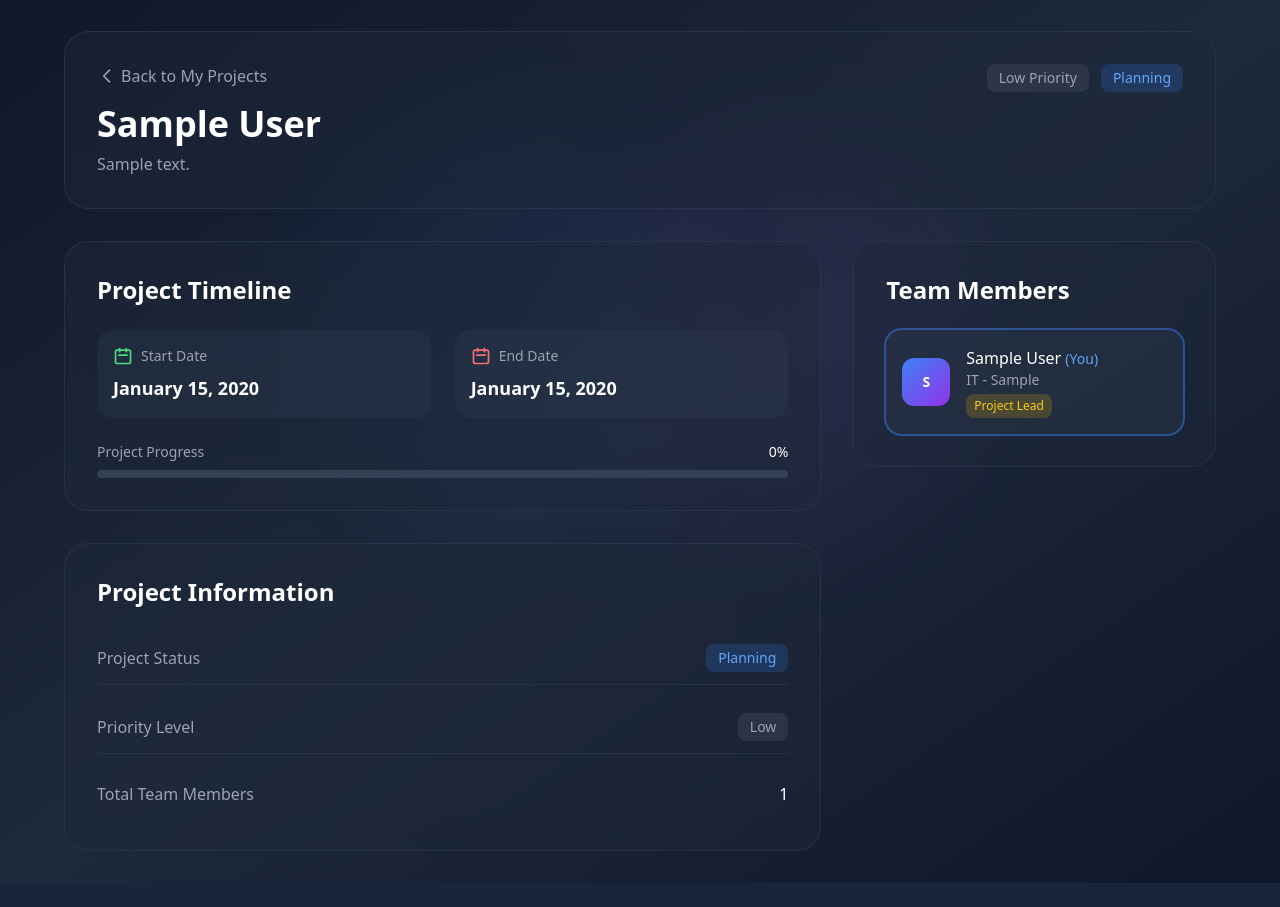
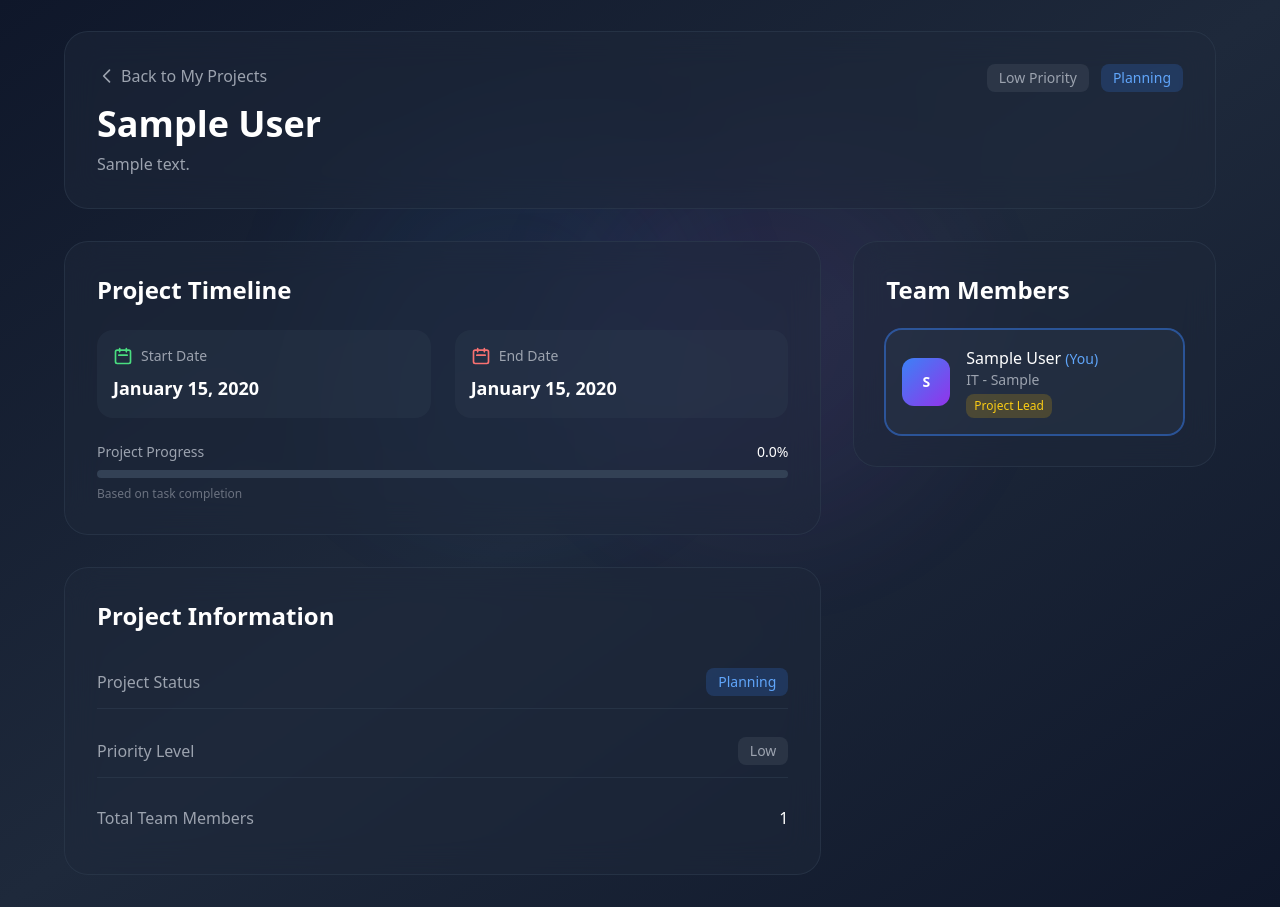
Before and after one commit to harshil-mistry/Sterp-Software-Portal, a Django app: page /my-projects/1/ in a window 1280 px wide. Shown: the part 66-973 px from the top of the page. Before the commit the page ends 949 px from the top, so only its background shows below. Run offline with Django 5.2, Linux system fonts and the light colour scheme; a user stored in the database is signed in; tables that the repository leaves empty hold one stand-in row (values such as "Sample post"); some libraries are stand-ins or nearby versions.

Commit message:
Dynamic percentage completion done

```diff
--- a/users/models.py
+++ b/users/models.py
@@ -76,6 +76,19 @@ class Project(models.Model):
 
     def __str__(self):
         return self.name
+
+    def get_completion_percentage(self):
+        """Calculate project completion based on task completion"""
+        # Get all tasks related to this project
+        project_tasks = self.project_tasks.all()
+        total_tasks = project_tasks.count()
+
+        if total_tasks == 0:
+            return 0
+
+        # Calculate based on completed tasks
+        completed_tasks = project_tasks.filter(status='COMPLETED').count()
+        return round((completed_tasks / total_tasks) * 100, 1)
 
     class Meta:
         ordering = ['-created_at']
--- a/users/templates/users/employee_project_detail.html
+++ b/users/templates/users/employee_project_detail.html
@@ -79,21 +79,14 @@
                 <div class="mt-6">
                     <div class="flex items-center justify-between mb-2">
                         <span class="text-gray-400 text-sm">Project Progress</span>
-                        <span class="text-white text-sm">
-                            {% if project.status == 'PLANNING' %}0%
-                            {% elif project.status == 'IN_PROGRESS' %}50%
-                            {% elif project.status == 'COMPLETED' %}100%
-                            {% else %}25%{% endif %}
-                        </span>
+                        <span class="text-white text-sm">{{ completion_percentage }}%</span>
                     </div>
                     <div class="w-full bg-slate-700 rounded-full h-2">
-                        <div class="h-2 rounded-full transition-all duration-300
-                            {% if project.status == 'PLANNING' %}bg-blue-500 w-0
-                            {% elif project.status == 'IN_PROGRESS' %}bg-green-500 w-1/2
-                            {% elif project.status == 'COMPLETED' %}bg-purple-500 w-full
-                            {% else %}bg-yellow-500 w-1/4{% endif %}">
+                        <div class="bg-gradient-to-r from-green-500 to-emerald-600 h-2 rounded-full transition-all duration-300"
+                             style="width: {{ completion_percentage }}%">
                         </div>
                     </div>
+                    <p class="text-gray-500 text-xs mt-2">Based on task completion</p>
                 </div>
             </div>
 
--- a/users/views.py
+++ b/users/views.py
@@ -188,8 +188,20 @@ def home(request):
 @login_required
 @user_passes_test(is_admin)
 def project_list(request):
-    projects = Project.objects.all().prefetch_related('collaborators__employee')
-    return render(request, 'users/project_list.html', {'projects': projects})
+    projects = Project.objects.all().prefetch_related('collaborators__employee', 'project_tasks')
+
+    # Calculate completion percentage for each project
+    projects_with_completion = []
+    for project in projects:
+        projects_with_completion.append({
+            'project': project,
+            'completion_percentage': project.get_completion_percentage()
+        })
+
+    return render(request, 'users/project_list.html', {
+        'projects': projects,
+        'projects_with_completion': projects_with_completion
+    })
 
 @login_required
 @user_passes_test(is_admin)
@@ -465,13 +477,22 @@ def employee_projects(request):
 
     collaborations = ProjectCollaborator.objects.filter(
         employee=request.user
-    ).select_related('project').order_by('-project__created_at')
+    ).select_related('project').prefetch_related('project__project_tasks').order_by('-project__created_at')
 
     projects = [collaboration.project for collaboration in collaborations]
 
+    # Calculate completion percentage for each project
+    projects_with_completion = []
+    for project in projects:
+        projects_with_completion.append({
+            'project': project,
+            'completion_percentage': project.get_completion_percentage()
+        })
+
     return render(request, 'users/employee_projects.html', {
         'projects': projects,
-        'collaborations': collaborations
+        'collaborations': collaborations,
+        'projects_with_completion': projects_with_completion
     })
 
 @login_required
@@ -499,10 +520,14 @@ def employee_project_detail(request, pk):
         ).first()
         user_role = user_collaboration.role if user_collaboration else None
 
+    # Calculate project completion percentage
+    completion_percentage = project.get_completion_percentage()
+
     return render(request, 'users/employee_project_detail.html', {
         'project': project,
         'collaborators': collaborators,
-        'user_role': user_role
+        'user_role': user_role,
+        'completion_percentage': completion_percentage
     })
 
 
```
Also changed, not shown: users/templates/users/employee_projects.html (+6 -13 lines), users/templates/users/project_detail.html (+4 -11 lines), users/templates/users/project_list.html (+17 -1 lines).
